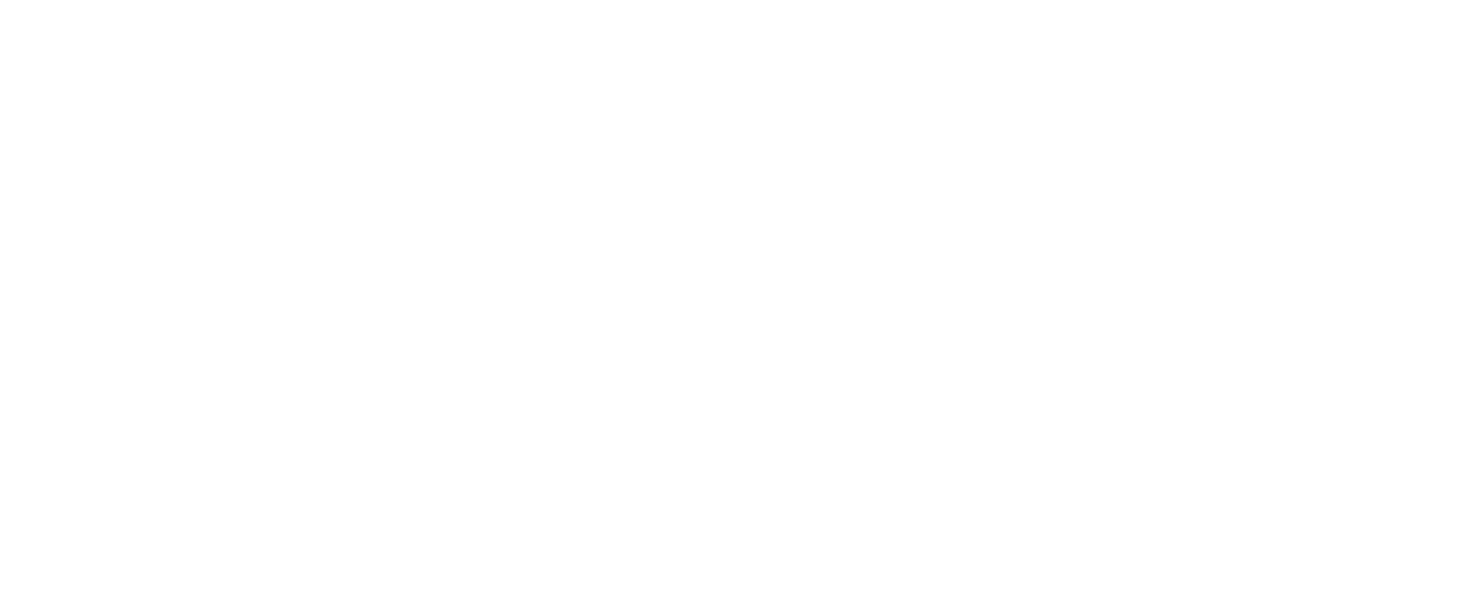
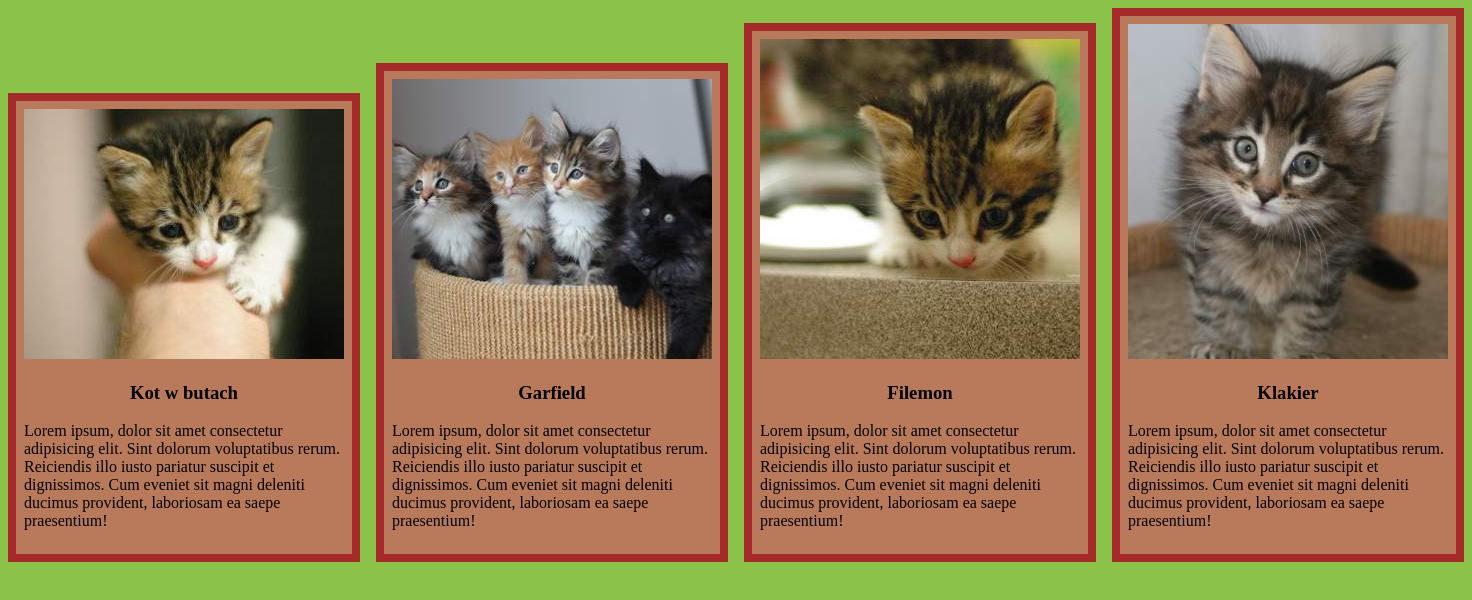
Before and after one commit to bartoszkobylinski/frontend_Z2J, a plain HTML site: page cats.html in a window 1280 px wide. Shown: the whole page, 1472 px wide, since content can reach past the window. Drawn offline with Linux system fonts and the light colour scheme.

Commit message:
Working with styling to create a full similarity with original settings from task

```diff
--- a/cats.html
+++ b/cats.html
@@ -8,6 +8,36 @@
     <title>Cats</title>
 </head>
 <body>
+    <div class="container">
+        <div class="card">
+            <img id="one" src="250.jpeg" alt="kitty_1">
+            <div class="text_container">
+                <h3>Kot w butach</h3>
+            <p contenteditable="true">Lorem ipsum, dolor sit amet consectetur adipisicing elit. Sint dolorum voluptatibus rerum. Reiciendis illo iusto pariatur suscipit et dignissimos. Cum eveniet sit magni deleniti ducimus provident, laboriosam ea saepe praesentium!</p>
+            </div>
 
+        </div>
+        <div class="card">
+            <img id="two" src="280.jpeg" alt="kitty_2">
+            <div class="text_container">
+                <h3>Garfield</h3>
+                <p contenteditable="true">Lorem ipsum, dolor sit amet consectetur adipisicing elit. Sint dolorum voluptatibus rerum. Reiciendis illo iusto pariatur suscipit et dignissimos. Cum eveniet sit magni deleniti ducimus provident, laboriosam ea saepe praesentium!</p>
+            </div>
+        </div>
+        <div class="card">
+            <img id="three" src="320.jpeg" alt="kitty_3">
+            <div class="text_container">
+                <h3>Filemon</h3>
+                <p contenteditable="true">Lorem ipsum, dolor sit amet consectetur adipisicing elit. Sint dolorum voluptatibus rerum. Reiciendis illo iusto pariatur suscipit et dignissimos. Cum eveniet sit magni deleniti ducimus provident, laboriosam ea saepe praesentium!</p>
+            </div>
+        </div>
+        <div class="card">
+            <img id="four" src="335.jpeg" alt="kitty_4">
+            <div class="text_container">
+                <h3>Klakier</h3>
+                <p contenteditable="true">Lorem ipsum, dolor sit amet consectetur adipisicing elit. Sint dolorum voluptatibus rerum. Reiciendis illo iusto pariatur suscipit et dignissimos. Cum eveniet sit magni deleniti ducimus provident, laboriosam ea saepe praesentium!</p>
+            </div>
+        </div>
+    </div>
 </body>
 </html>
--- a/cats_css.css
+++ b/cats_css.css
@@ -0,0 +1,27 @@
+body{
+    background-color: #8bc34a;
+    margin: 0;
+    padding: 0;
+    display: flex;
+}
+.container{
+    display: flex;
+    justify-content: center;
+    flex-direction: row;
+    align-items: flex-end;
+}
+
+.card{
+    align-items: flex-end;
+    border: 0.5rem #a52a2a solid;
+    background-color: #b97a5c;
+    padding: 0.5rem;
+    width: 20rem;
+    margin: 0.5rem;
+}
+img{
+    object-fit: cover;
+}
+.text_container h3{
+    text-align: center;
+}
```
Also changed, not shown: 250.jpeg (added), 280.jpeg (added), 320.jpeg (added), 335.jpeg (added).
